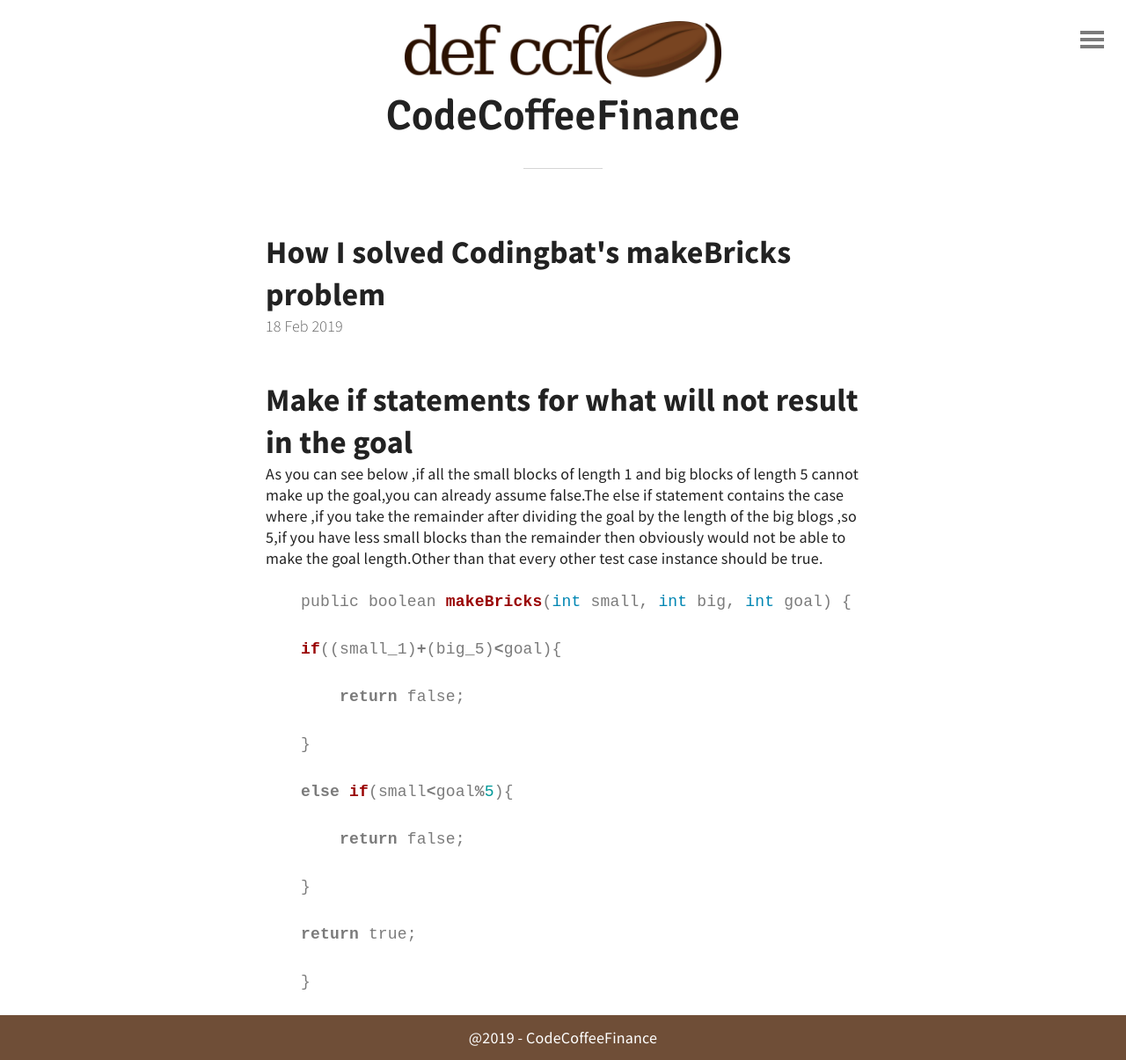
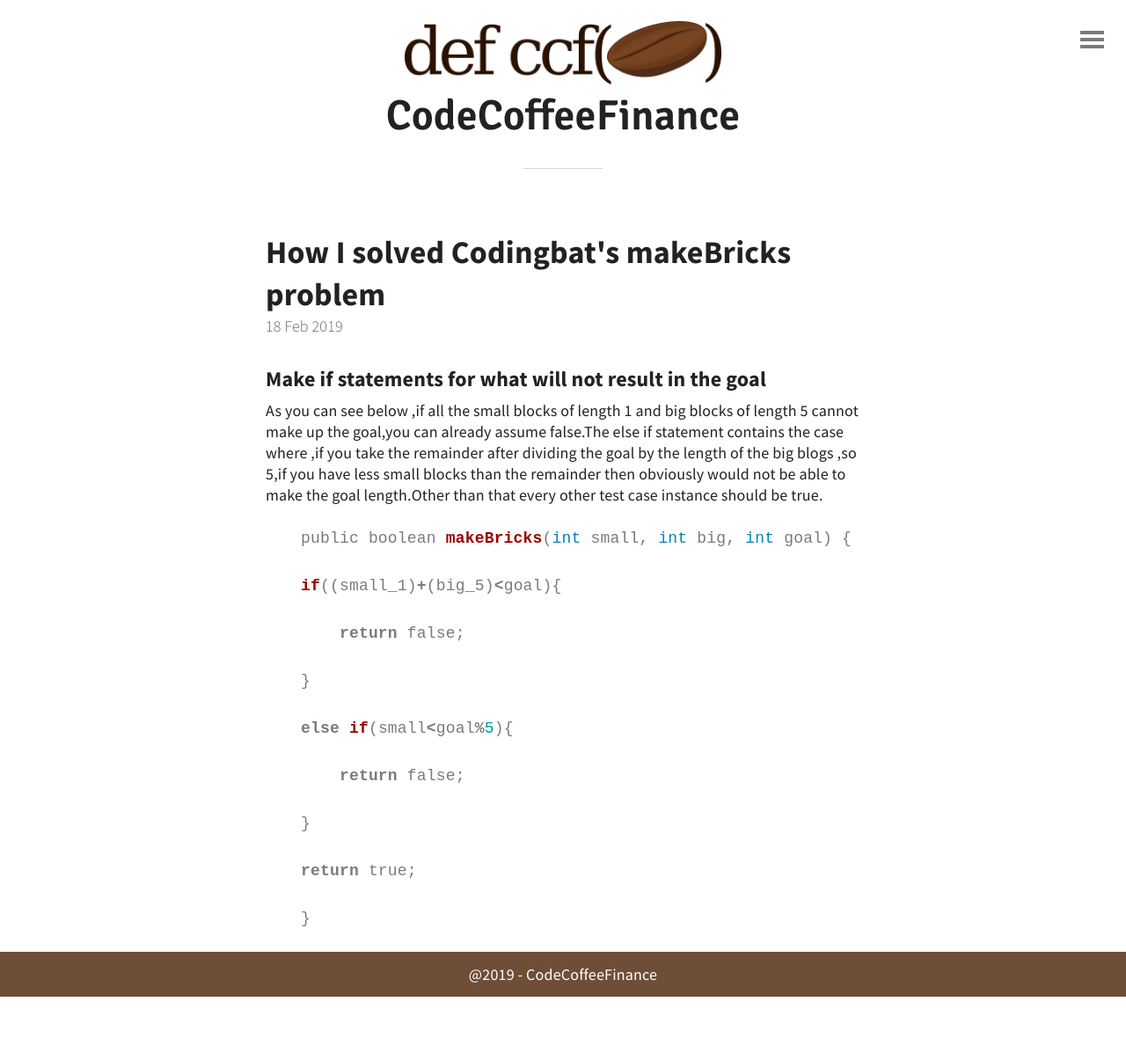
Before and after one commit to codecoffeefinance/codecoffeefinance.github.io, a Jekyll site: the page built from _posts/2019-02-18-how-i-solved-codingbat-s-makebricks-problem.md, in a window 1280 px wide. Shown: the whole page at 88% size. Built offline with Jekyll 4.4.1, drawn with Linux system fonts in a browser that asks for light colours; after the commit the page ends 1133 px from its top, so only the background shows below that.

```diff
--- a/_posts/2019-02-18-how-i-solved-codingbat-s-makebricks-problem.md
+++ b/_posts/2019-02-18-how-i-solved-codingbat-s-makebricks-problem.md
@@ -3,7 +3,7 @@ title: How I solved Codingbat's makeBricks problem
 date: 2019-02-18 16:20:26 +0000
 
 ---
-## Make if statements for what will not result in the goal
+### Make if statements for what will not result in the goal
 
 As you can see below ,if all the small blocks of length 1 and big blocks of length 5 cannot make up the goal,you can already assume false.The else if statement contains the case where ,if you take the remainder after dividing the goal by the length of the big blogs ,so 5,if you have less small blocks than the remainder then obviously would not be able to make the goal length.Other than that every other test case instance should be true.
 
```
